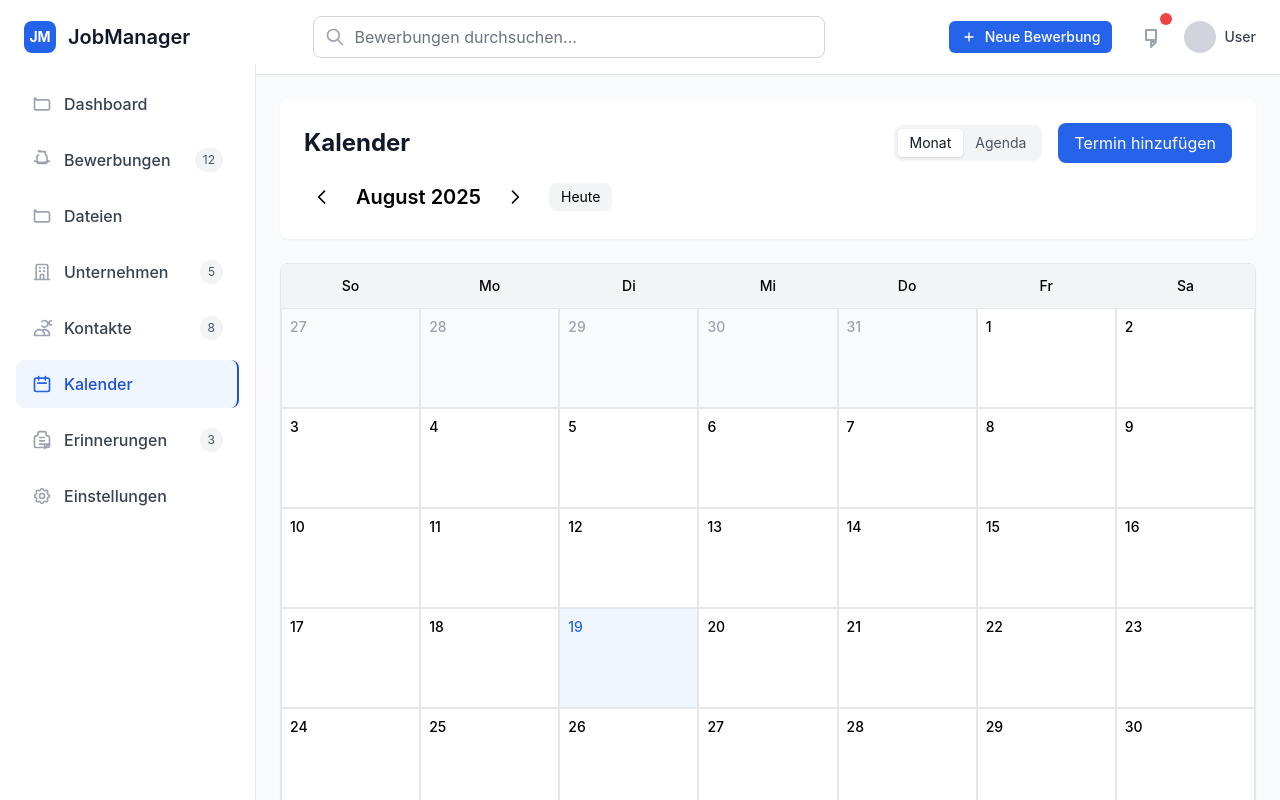
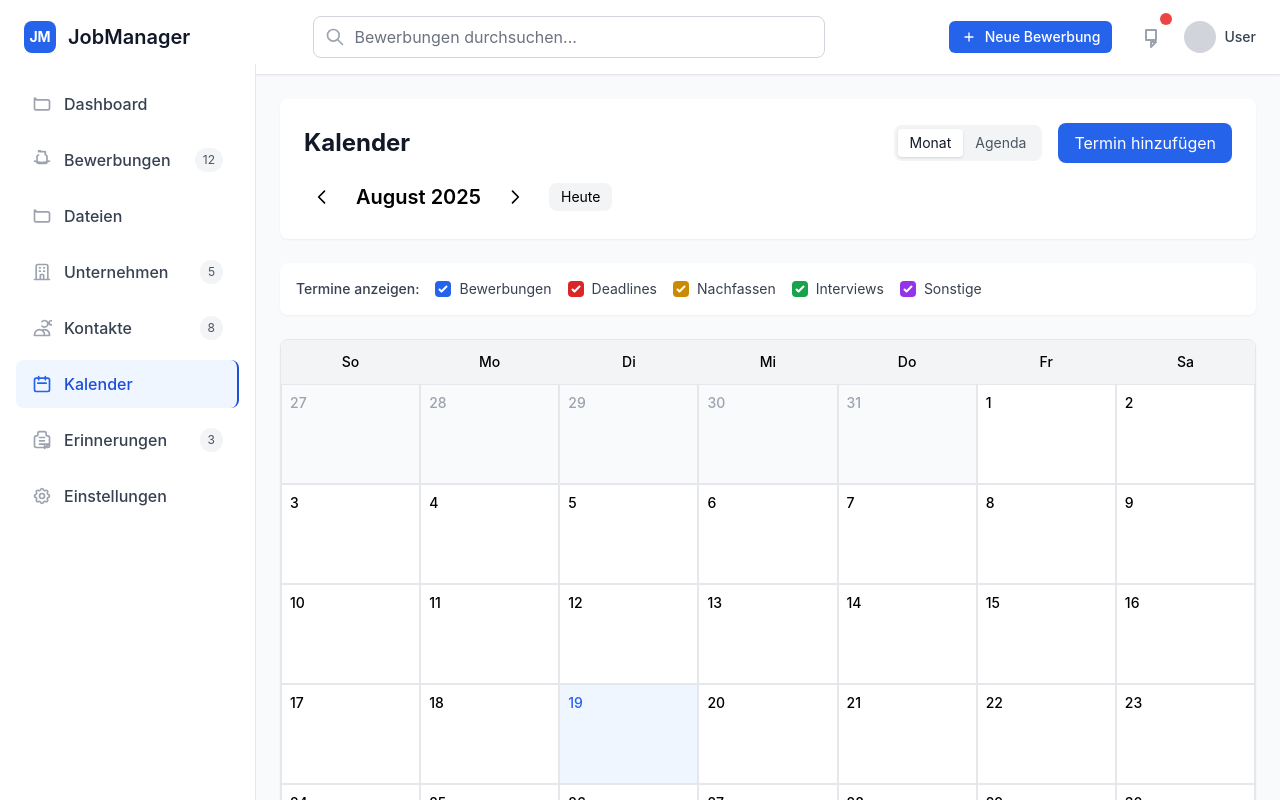
Before and after one commit to Sykios/JobManager, a React app: page / in a window 1280 px wide. Both pictures are taken after a click on the button "Kalender". Shown: the top 800 px of the page. Built offline with nearby package versions, Linux system fonts and the light colour scheme.

Commit message:
feat: add event filtering functionality to Calendar component

```diff
--- a/src/renderer/pages/Calendar.tsx
+++ b/src/renderer/pages/Calendar.tsx
@@ -23,6 +23,13 @@ export const Calendar: React.FC<CalendarProps> = ({ onNavigate }) => {
   const [editingReminder, setEditingReminder] = useState<ReminderModel | null>(null);
   const [applications, setApplications] = useState<any[]>([]);
   const [viewMode, setViewMode] = useState<'month' | 'week' | 'agenda'>('month');
+  const [eventFilters, setEventFilters] = useState({
+    application: true,
+    deadline: true,
+    follow_up: true,
+    interview: true,
+    custom: true
+  });
   const [reminderForm, setReminderForm] = useState<ReminderFormData>({
     title: '',
     description: '',
@@ -198,6 +205,17 @@ export const Calendar: React.FC<CalendarProps> = ({ onNavigate }) => {
     setCurrentDate(newDate);
   };
 
+  const toggleEventFilter = (eventType: keyof typeof eventFilters) => {
+    setEventFilters(prev => ({
+      ...prev,
+      [eventType]: !prev[eventType]
+    }));
+  };
+
+  const getFilteredEvents = () => {
+    return events.filter(event => eventFilters[event.type as keyof typeof eventFilters]);
+  };
+
   const handleCreateReminder = async () => {
     try {
       const reminder = new ReminderModel(reminderForm);
@@ -293,7 +311,7 @@ export const Calendar: React.FC<CalendarProps> = ({ onNavigate }) => {
       const date = new Date(startDate);
       date.setDate(startDate.getDate() + i);
 
-      const dayEvents = events.filter(event =>
+      const dayEvents = getFilteredEvents().filter(event =>
         event.date === date.toISOString().split('T')[0]
       );
 
@@ -351,7 +369,7 @@ export const Calendar: React.FC<CalendarProps> = ({ onNavigate }) => {
   };
 
   const renderAgendaView = () => {
-    const sortedEvents = [...events].sort((a, b) =>
+    const sortedEvents = [...getFilteredEvents()].sort((a, b) =>
       new Date(a.date).getTime() - new Date(b.date).getTime()
     );
 
@@ -500,6 +518,58 @@ export const Calendar: React.FC<CalendarProps> = ({ onNavigate }) => {
         </div>
       </div>
 
+      {/* Event Filters */}
+      <div className="bg-white rounded-lg shadow-sm mb-4 p-4">
+        <div className="flex flex-wrap items-center gap-4">
+          <span className="text-sm font-medium text-gray-700">Termine anzeigen:</span>
+          <label className="flex items-center gap-2">
+            <input
+              type="checkbox"
+              checked={eventFilters.application}
+              onChange={() => toggleEventFilter('application')}
+              className="rounded border-gray-300 text-blue-600 focus:ring-blue-500"
+            />
+            <span className="text-sm text-gray-700">Bewerbungen</span>
+          </label>
+          <label className="flex items-center gap-2">
+            <input
+              type="checkbox"
+              checked={eventFilters.deadline}
+              onChange={() => toggleEventFilter('deadline')}
+              className="rounded border-gray-300 text-red-600 focus:ring-red-500"
+            />
+            <span className="text-sm text-gray-700">Deadlines</span>
+          </label>
+          <label className="flex items-center gap-2">
+            <input
+              type="checkbox"
+              checked={eventFilters.follow_up}
+              onChange={() => toggleEventFilter('follow_up')}
+              className="rounded border-gray-300 text-yellow-600 focus:ring-yellow-500"
+            />
+            <span className="text-sm text-gray-700">Nachfassen</span>
+          </label>
+          <label className="flex items-center gap-2">
+            <input
+              type="checkbox"
+              checked={eventFilters.interview}
+              onChange={() => toggleEventFilter('interview')}
+              className="rounded border-gray-300 text-green-600 focus:ring-green-500"
+            />
+            <span className="text-sm text-gray-700">Interviews</span>
+          </label>
+          <label className="flex items-center gap-2">
+            <input
+              type="checkbox"
+              checked={eventFilters.custom}
+              onChange={() => toggleEventFilter('custom')}
+              className="rounded border-gray-300 text-purple-600 focus:ring-purple-500"
+            />
+            <span className="text-sm text-gray-700">Sonstige</span>
+          </label>
+        </div>
+      </div>
+
       {/* Calendar View */}
       <div className="bg-white rounded-lg shadow-sm">
         {viewMode === 'month' ? renderMonthView() : renderAgendaView()}
```
